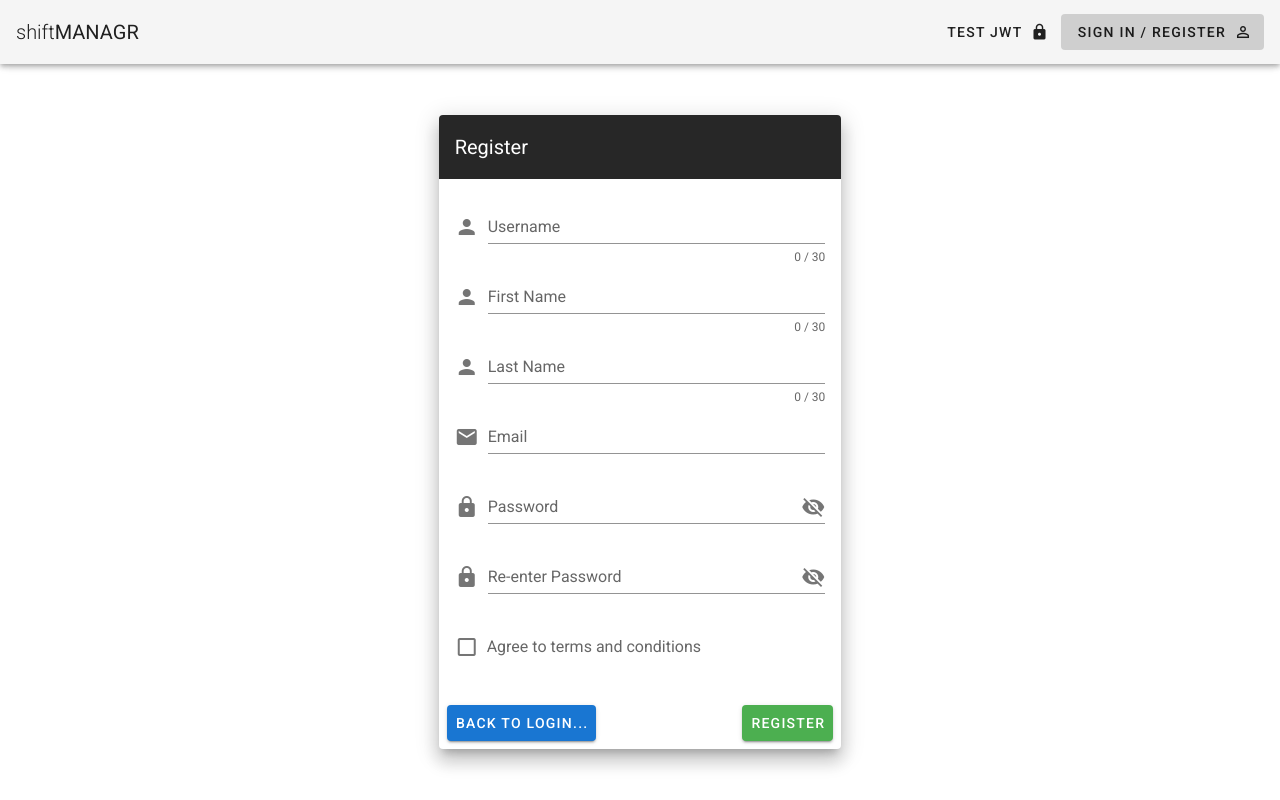
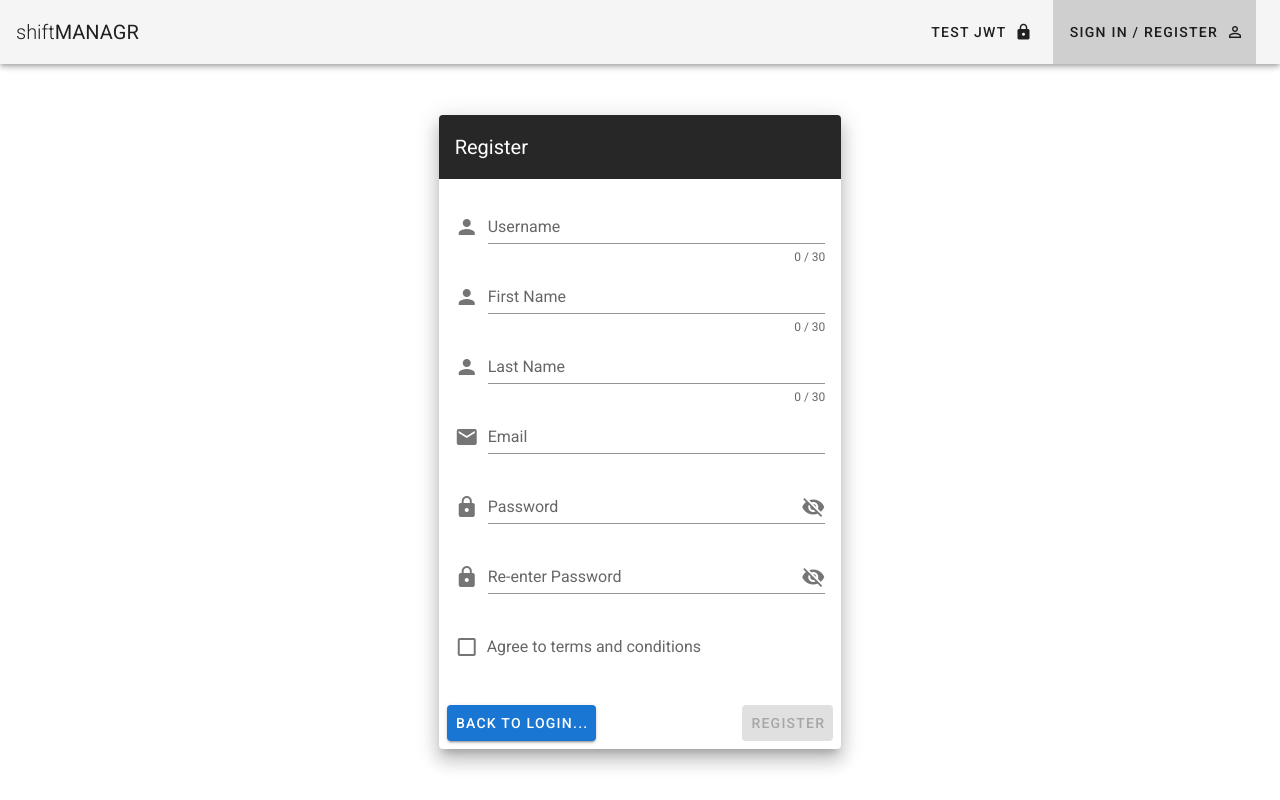
Before and after one commit to shawnstolsig/pdx_code_guild_capstone, a Vue app in the folder frontend/: page /login in a window 1280 px wide. Both pictures are taken after a click on the button "REGISTER". Built offline with nearby package versions, Linux system fonts and the light colour scheme.

Commit message:
fix registration form validty and added org chip to toolbar

```diff
--- a/frontend/src/components/Navbar.vue
+++ b/frontend/src/components/Navbar.vue
@@ -10,26 +10,33 @@
 
             <v-spacer></v-spacer>
 
-            <v-btn v-if="authenticated" text to="/">
-                <span>{{username}}'s Dashboard</span>
+                <span v-if="authenticated && org.name" color="primary" class="mr-2">
+                    <v-chip color="primary" class="mr-2" label large>
+                        {{ org.name }}
+                    </v-chip>
+                </span>
+            <v-toolbar-items >
+                <v-btn v-if="authenticated" text to="/" class="mr-2">
+                    <span>Dashboard</span>
                     <v-icon right >home</v-icon>
                 </v-btn>
-            <v-btn v-if="authenticated" text to="/settings">
+                <v-btn v-if="authenticated" text to="/settings" class="mr-2">
                     <span>Settings</span>
                     <v-icon right >settings</v-icon>
                 </v-btn>
-            <v-btn text to="/jwttest">
+                <v-btn text to="/jwttest" class="mr-2">
                     <span>Test JWT</span>
                     <v-icon right >lock</v-icon>
                 </v-btn>
-            <v-btn v-if="!authenticated" text to="/login">
+                <v-btn v-if="!authenticated" text to="/login" class="mr-2">
                     <span>Sign In / Register</span>
                     <v-icon right >perm_identity</v-icon>
                 </v-btn>
-            <v-btn v-if="authenticated" text @click="logOut">
+                <v-btn v-if="authenticated" text @click="logOut" class="mr-2">
                     <span>Sign Out</span>
                     <v-icon right >exit_to_app</v-icon>
             </v-btn>
+            </v-toolbar-items>
         </v-app-bar>
     </nav>
 </template>
@@ -64,6 +71,9 @@ export default {
         username(){
             return this.$store.getters.username
         },
+        org(){
+            return this.$store.getters.organization
+        }
     }
 
 }
--- a/frontend/src/components/settings/AccountSettings.vue
+++ b/frontend/src/components/settings/AccountSettings.vue
@@ -49,6 +49,18 @@
                 </v-col>
             </v-row>
             <v-row>
+                <v-col cols="12" md="6">
+                    <v-text-field
+                    disabled
+                    v-model="org.code"
+                    outlined
+                    :label="org.name + ' Organization Code'"
+                    >
+                    </v-text-field>
+                </v-col>
+            </v-row>
+
+            <v-row>
                 <v-card flat>
                     <v-card-text>
                         <v-switch v-model="$vuetify.theme.dark" primary	label="Dark Mode"/>
@@ -62,8 +74,7 @@
                 type="submit"
                 :disabled="!accountFormValidity"
                 color="success"
-                >
-                    Save
+                >Save
                 </v-btn>
             </v-row>
 
--- a/frontend/src/components/settings/RoleSettings.vue
+++ b/frontend/src/components/settings/RoleSettings.vue
@@ -122,6 +122,7 @@
                             @click="deleteItem(item)"
                             >delete
                         </v-icon>
+
                         <!-- Dialog for setting worker roles -->
                         <v-dialog v-model="employeeRolesDialog" max-width="500px">
                             <v-card>
@@ -181,7 +182,6 @@
                             </v-card>
                         </v-dialog>
                     </template>
-
                 </v-data-table>
             </v-col>
         </v-row>
--- a/frontend/src/store/index.js
+++ b/frontend/src/store/index.js
@@ -150,6 +150,9 @@ export default new Vuex.Store({
 
             // set isAuthenticated to false
             state.isAuthenticated = false
+
+            // clear Org info
+            state.organization = {}
         },
 
         // Set user org after initial login
--- a/frontend/src/views/Login.vue
+++ b/frontend/src/views/Login.vue
@@ -92,7 +92,7 @@
                 		<v-btn color="primary" v-if="registrationMode" @click="registrationMode = !registrationMode">Back to login...</v-btn>
                 		<v-spacer />
                 		<v-btn color="success" v-if="!registrationMode" @click="login">Login</v-btn>
-                		<v-btn color="success" v-if="registrationMode" @click="register" :disabled="!(formValidity === termsCheckbox)">Register</v-btn>
+                		<v-btn color="success" v-if="registrationMode" @click="register" :disabled="!(formValidity && termsCheckbox)">Register</v-btn>
               		</v-card-actions>
 
 				</v-card>
```
Lines whose indentation alone changed are shown as unchanged.
